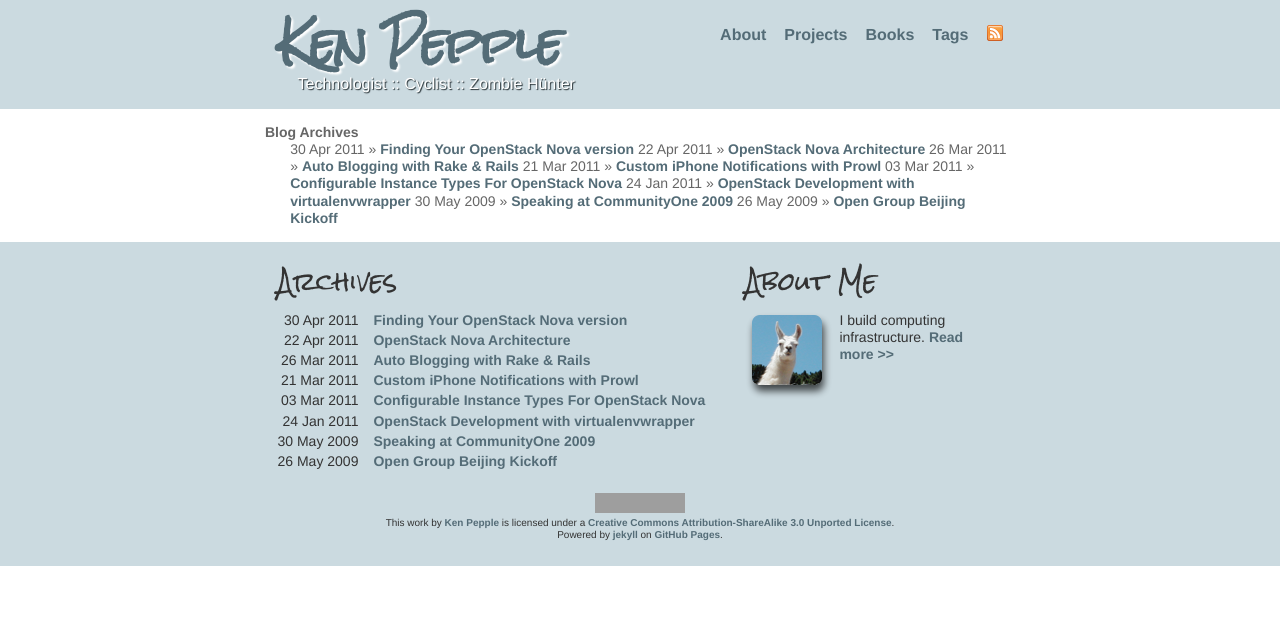
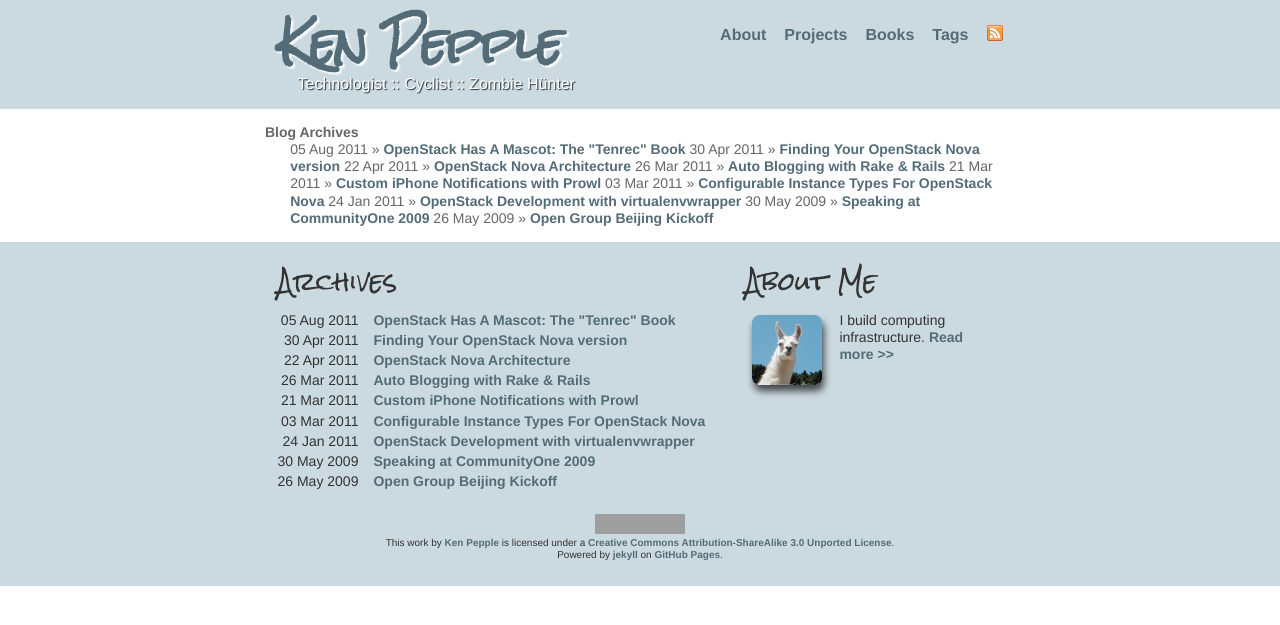
Before and after one commit to slashk/slashk.github.com, a Jekyll site: the page built from archives.html, in a window 1280 px wide. Shown: the top 625 px of the page. Built offline with Jekyll 4.4.1, drawn with Linux system fonts in a browser that asks for light colours; Markdown is read by kramdown in place of the engine named in the settings; some of the changed lines change nothing that is shown; grey boxes are pictures that could not be loaded.

Commit message:
added openstack-book post

```diff
--- /dev/null
+++ b/_posts/2011-08-05-openstack-book.markdown
@@ -0,0 +1,39 @@
+---
+layout: post
+title: "OpenStack Has A Mascot: The \"Tenrec\" Book"
+category: openstack
+---
+
+<div style="float:right;" markdown="1">
+  <a href="http://oreilly.com/catalog/9781449311056/" target="_blank">
+    <img src="/images/tenrec.jpg">
+    </a>
+</div>
+
+You may have noticed that I have not posted anything in the last two months. And as you have probably guessed, it was because I was busy working on something else.
+
+That "something else" was writing ["Deploying OpenStack"](http://oreilly.com/catalog/9781449311056/) for O'Reilly Media.
+
+The book is intended to provide an introduction to the OpenStack project (Glance, Swift and Nova) "Cactus" release, an architectural overview of each component and some best practices for their deployment. In particular, we wanted to go beyond the documentation to arm readers with information to make smart decisions for their installations. However, we also went step by step to describe the installation process using normal packages as well as the StackOps distribution. Here are the chapter listings:
+
+* The OpenStack Project
+* Understanding Swift
+* Understanding Glance
+* Understanding Nova
+* Obtaining Nova
+* Planning Nova Deployment
+* Installing Nova
+* Using Nova
+* Administering Nova
+
+However, this book is not "*OpenStack: The Definitive Guide*" or any such tome:
+
+* It is a relatively short 80 pages.
+* It is also very heavily weighted towards Nova. That is not to say that we don't cover Swift or Glance, just not to the same level of detail. For example, we don't cover Swift installation, while we devote an entire chapter to Nova's installation.
+* It only documents a single node installation in two controlled ways. It doesn't cover every hardware variation or deployment scenario.
+
+Most importantly, OpenStack now has an mascot. The humble tailless tenrec is an African mammal similar to hedgehogs (I prefer to believe that the cover picture is a [Greater Hedgehog Tenrec](http://en.wikipedia.org/wiki/Greater_Hedgehog_Tenrec)). Please commence creating  [plushy](http://www.thinkgeek.com/geektoys/plush/e5ac/) [toys](http://www.thinkgeek.com/geektoys/plush/288e/).
+
+If you are interested in this book, *I would highly recommend getting the Ebook version*. It is cheaper, it comes in almost any format ([ePub, Mobi, PDF](http://oreilly.com/store/ebooks.html)) and it will be updated. **Yes, updated**. You will see additional content come out for it, as it is written. For anyone that has been following the OpenStack community, you will realize that the code changes quickly.
+
+Oh yeah, [you can buy it here](http://oreilly.com/catalog/9781449311056/).
--- a/tags.html
+++ b/tags.html
@@ -27,6 +27,9 @@ title: Tags
         <li>
           <a href="/openstack/2011/04/30/openstack-nova-version/">Finding Your OpenStack Nova version</a> (30 Apr 2011)
         </li>
+        <li>
+          <a href="/openstack/2011/08/01/openstack-book/">Deploying OpenStack Or The "Tenrec" Book</a> (01 Aug 2011)
+        </li>
 </ul>    <h4 class="tags">rails</h4>
 <ul class="posts">        <li>
           <a href="/rails/2011/03/26/auto-blogging-with-rails-and-rake/">Auto Blogging with Rake & Rails</a> (26 Mar 2011)
```
